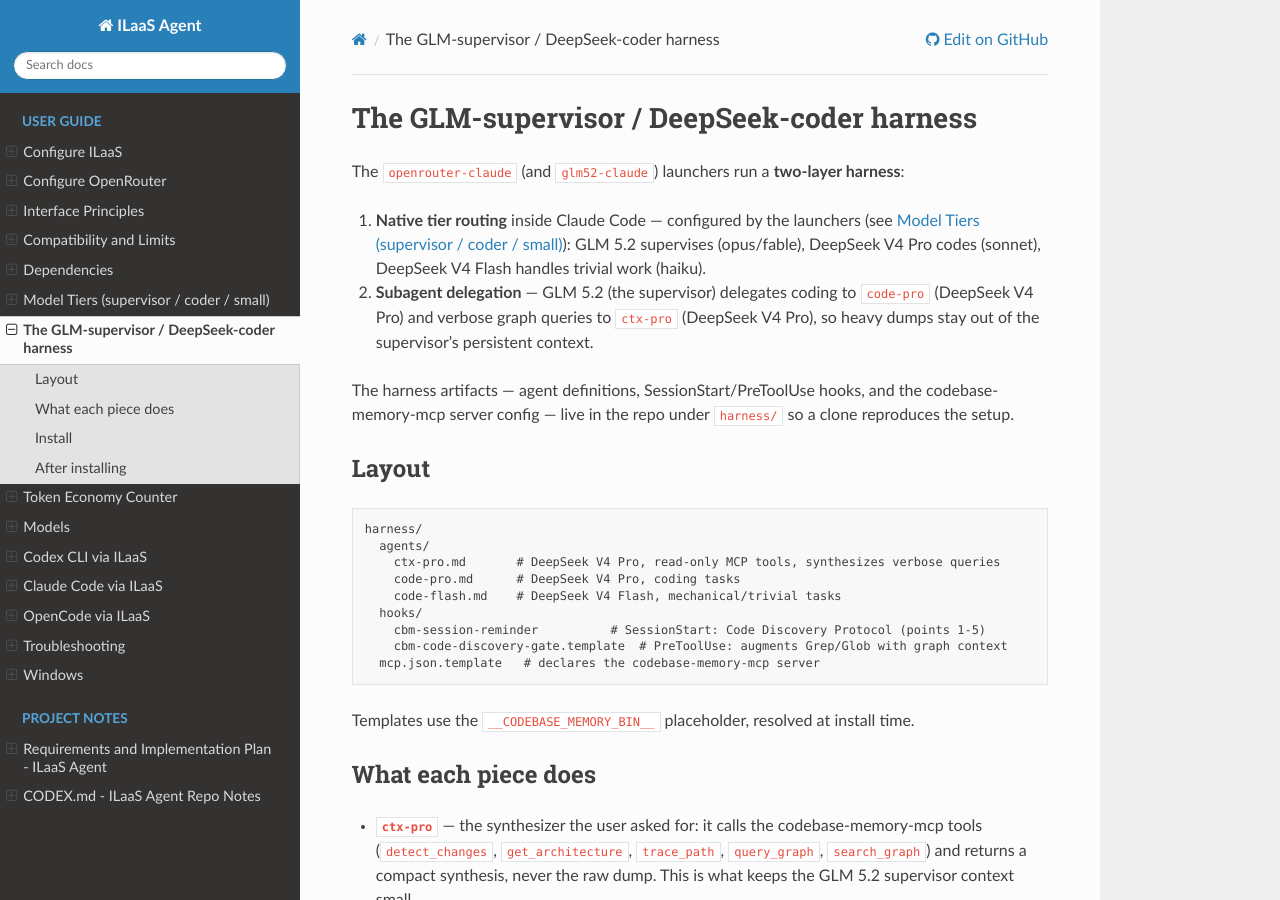
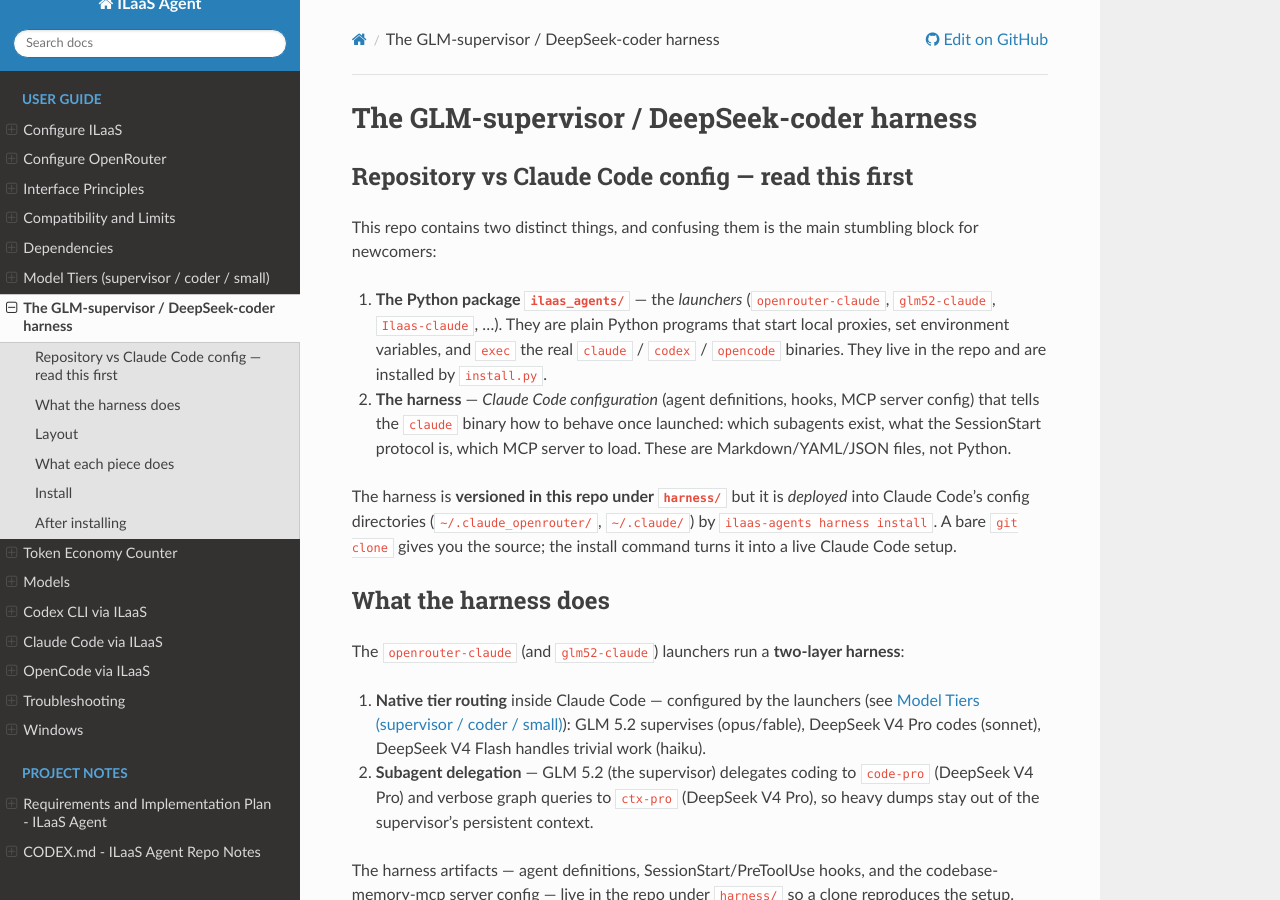
Before and after one commit to jeffwitz/ILaas-agent, a Sphinx documentation site: the page built from docs/harness.md, in a window 1280 px wide and 900 px high. Built offline with Sphinx 7.4.7 and the Read the Docs theme 3.1.0, drawn with Linux system fonts in a browser that asks for light colours.

Commit message:
docs: surface the harness in the README and clarify repo-vs-config
The harness (ctx-pro/code-pro/code-flash agents, hooks, MCP config) was
documented in docs/harness.md but invisible to a newcomer reading the
README, so the quick-start path missed it entirely.

Add a "GLM-supervisor / DeepSeek-coder Harness" section to the README
with the harness install/status commands and links to docs/tiers.md and
docs/harness.md. Add tiers.md and harness.md to the Documentation list.

Prepend a "Repository vs Claude Code config" explainer to
docs/harness.md: the Python launchers (ilaas_agents/) and the harness
(Claude Code config deployed by `harness install`) are two different
things, and confusing them is the main stumbling block.

Co-Authored-By: Claude Fable 5 <noreply@anthropic.com>

```diff
--- a/docs/harness.md
+++ b/docs/harness.md
@@ -1,4 +1,25 @@
 # The GLM-supervisor / DeepSeek-coder harness
+
+## Repository vs Claude Code config — read this first
+
+This repo contains two distinct things, and confusing them is the main
+stumbling block for newcomers:
+
+1. **The Python package `ilaas_agents/`** — the *launchers* (`openrouter-claude`,
+   `glm52-claude`, `Ilaas-claude`, …). They are plain Python programs that start
+   local proxies, set environment variables, and `exec` the real `claude` / `codex`
+   / `opencode` binaries. They live in the repo and are installed by `install.py`.
+2. **The harness** — *Claude Code configuration* (agent definitions, hooks, MCP
+   server config) that tells the `claude` binary how to behave once launched: which
+   subagents exist, what the SessionStart protocol is, which MCP server to load.
+   These are Markdown/YAML/JSON files, not Python.
+
+The harness is **versioned in this repo under `harness/`** but it is *deployed*
+into Claude Code's config directories (`~/.claude_openrouter/`, `~/.claude/`) by
+`ilaas-agents harness install`. A bare `git clone` gives you the source; the
+install command turns it into a live Claude Code setup.
+
+## What the harness does
 
 The `openrouter-claude` (and `glm52-claude`) launchers run a **two-layer harness**:
 
```
Also changed, not shown: README.md (+29 -0 lines).
